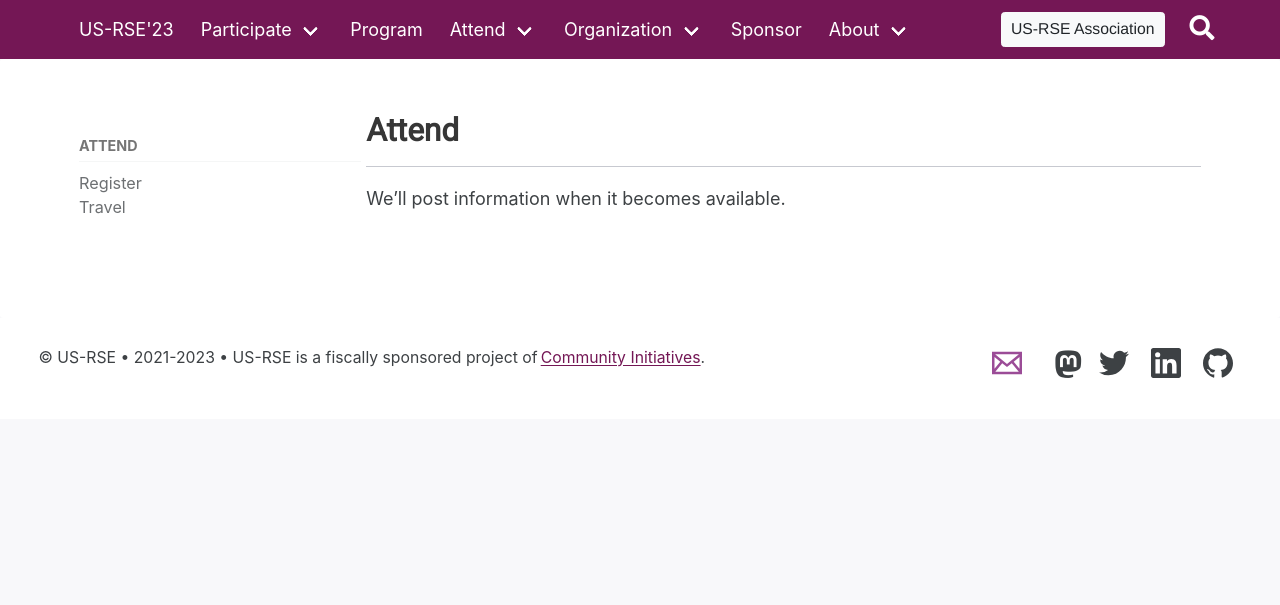
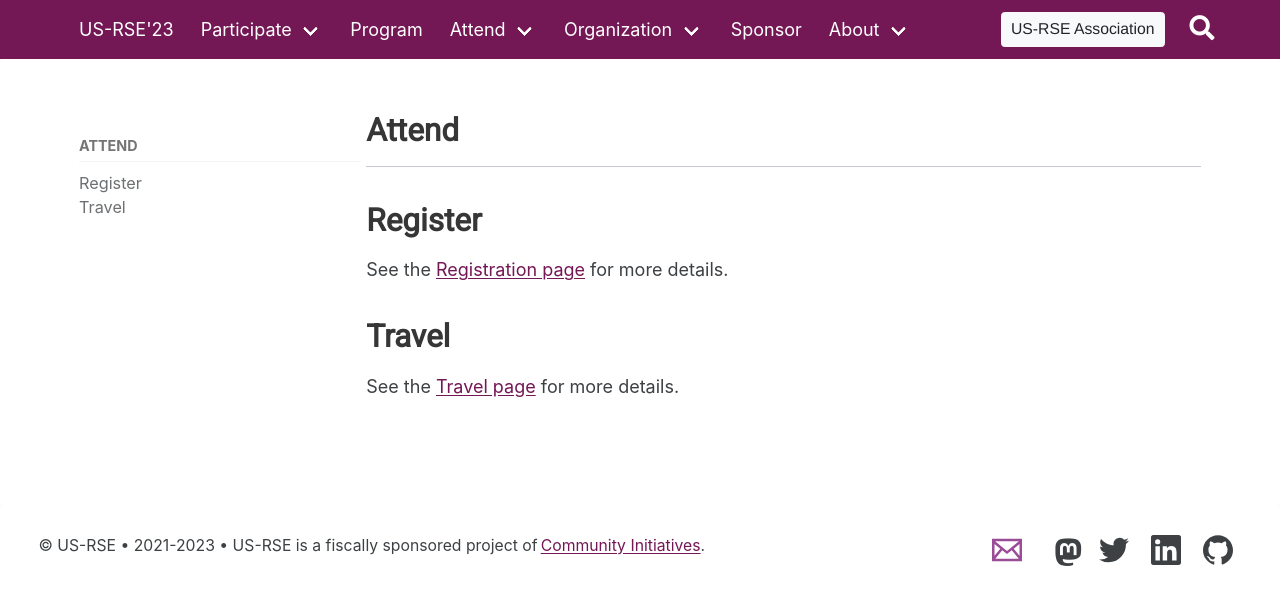
Before and after one commit to USRSE/usrse23, a Jekyll site: the page built from pages/attend/attend.md, in a window 1280 px wide and 900 px high. Shown: the top 605 px of the window. Built offline with Jekyll 4.4.1, drawn with Linux system fonts in a browser that asks for light colours; a style sheet for code colours, icons or effects is not loaded.

Commit message:
Change main attend page and fix links

```diff
--- a/pages/attend/attend.md
+++ b/pages/attend/attend.md
@@ -7,4 +7,10 @@ permalink: attend/
 set_last_modified: true
 ---
 
-We'll post information when it becomes available.
+## Register
+
+See the [Registration page]({{ site.baseurl }}/attend/travel) for more details.
+
+## Travel
+
+See the [Travel page]({{ site.baseurl }}/attend/travel) for more details.
```
Also changed, not shown: _posts/2023-04-03-travel-info.md (+1 -1 lines).
